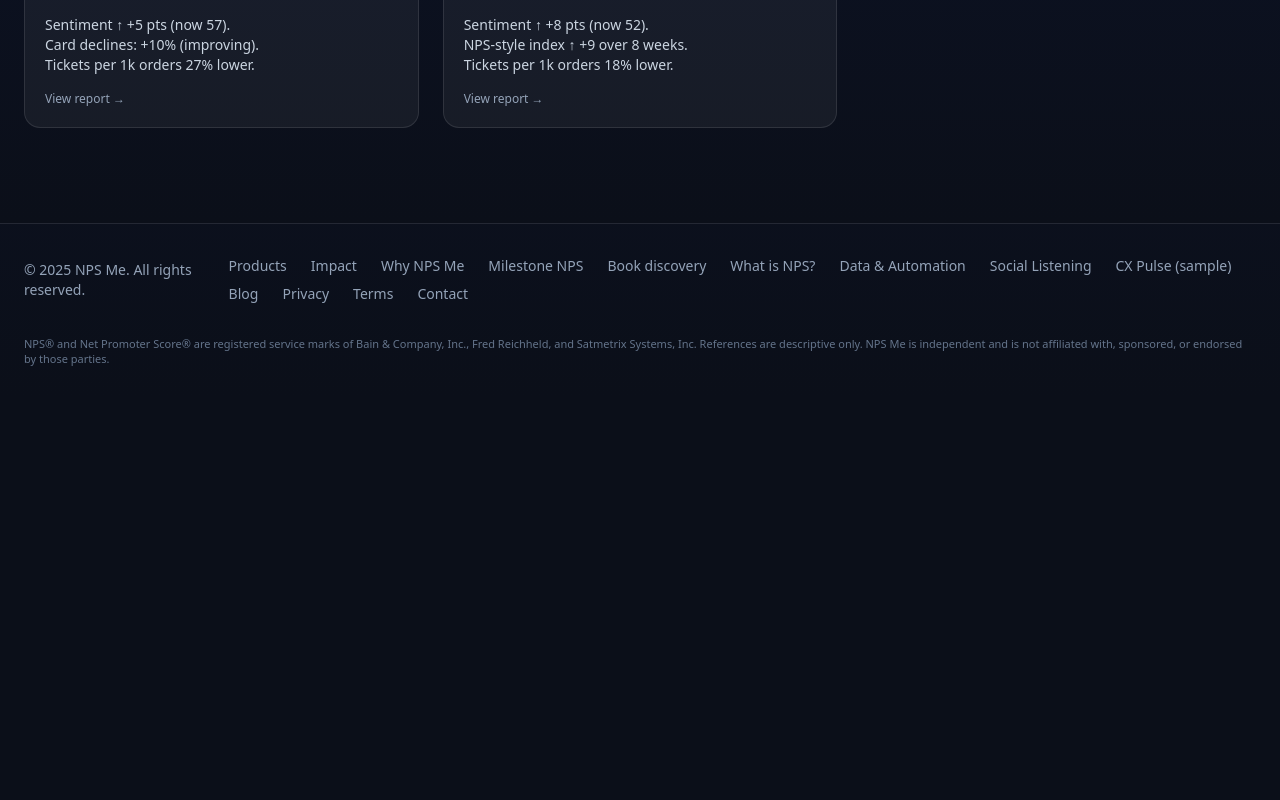
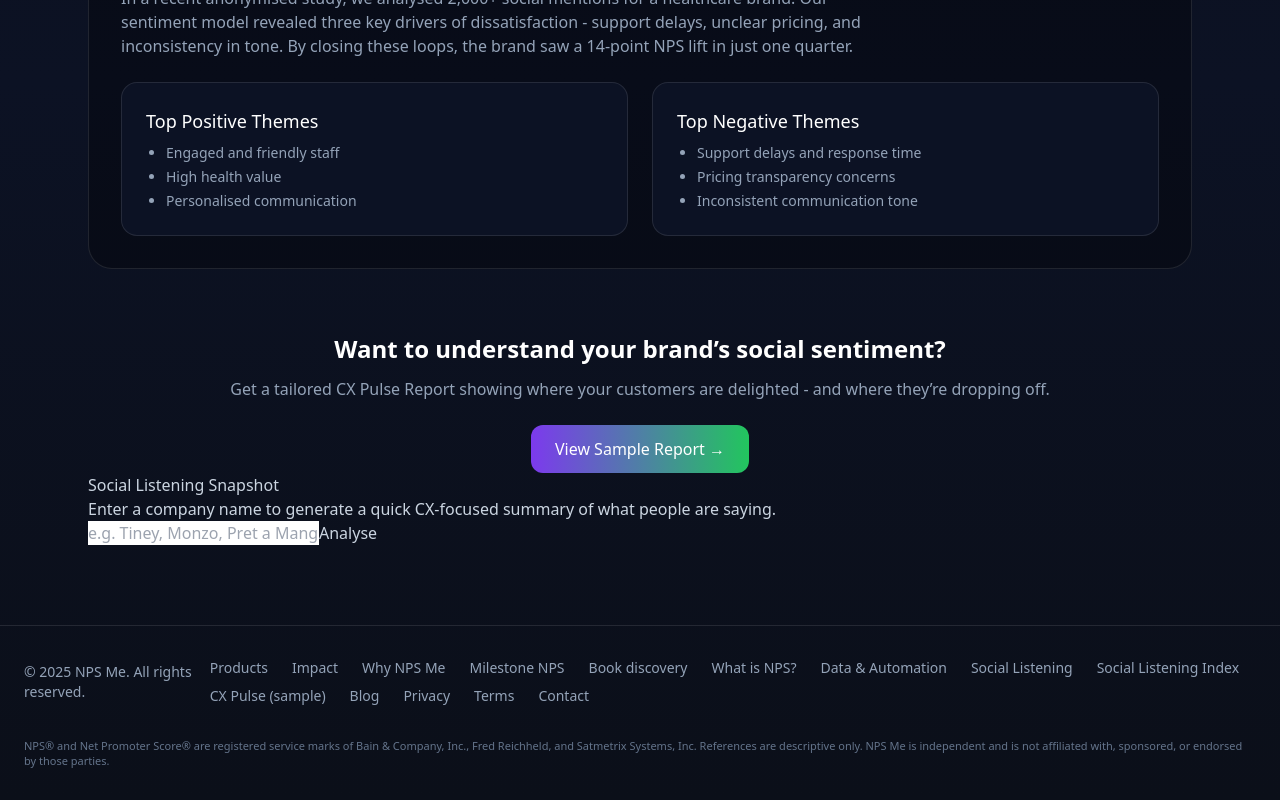
Before and after one commit to CasparRitchie/npsme-site, a React (Vite) app: page /social-listening in a window 1280 px wide. Shown: the part 638-1438 px from the top of the page. Before the commit the page ends 1036 px from the top, so only its background shows below. Built offline with nearby package versions, Linux system fonts and the light colour scheme.

Commit message:
Add social listening open AI

```diff
--- a/package.json
+++ b/package.json
@@ -24,6 +24,7 @@
     "inkscape": "^3.1.1",
     "lucide-react": "^0.545.0",
     "nodemailer": "^7.0.10",
+    "openai": "^6.9.0",
     "react": "^18.3.1",
     "react-dom": "^18.3.1",
     "react-helmet-async": "^2.0.5",
--- a/src/SocialListening.jsx
+++ b/src/SocialListening.jsx
@@ -2,6 +2,8 @@
 import React from "react";
 import { motion } from "framer-motion";
 import Seo from "./components/Seo"
+import SocialTicker from "./components/SocialTicker";
+
 
 export default function SocialListening() {
   return (
@@ -106,6 +108,7 @@ export default function SocialListening() {
           View Sample Report →
         </a>
       </div>
+      <SocialTicker />
     </section>
   );
 }
--- /dev/null
+++ b/src/components/SocialTicker.jsx
@@ -0,0 +1,83 @@
+import { useState } from "react";
+
+export default function SocialTicker() {
+  const [company, setCompany] = useState("");
+  const [result, setResult] = useState(null);
+  const [loading, setLoading] = useState(false);
+  const [error, setError] = useState("");
+
+  const handleSubmit = async (e) => {
+    e.preventDefault();
+    const trimmed = company.trim();
+    if (!trimmed) return;
+
+    setLoading(true);
+    setError("");
+    setResult(null);
+
+    try {
+      const res = await fetch(
+        `/api/social-summary?company=${encodeURIComponent(trimmed)}`
+      );
+      if (!res.ok) {
+        let message = `Request failed with status ${res.status}`;
+        try {
+          const text = await res.text();
+          if (text) message = text;
+        } catch (_) {}
+        throw new Error(message);
+      }
+      const data = await res.json();
+      setResult(data);
+    } catch (err) {
+      console.error("Social ticker error:", err);
+      setError("Sorry, something went wrong while fetching the summary.");
+    } finally {
+      setLoading(false);
+    }
+  };
+
+  return (
+    <section className="social-ticker">
+      <h2 className="social-ticker__title">Social Listening Snapshot</h2>
+      <p className="social-ticker__subtitle">
+        Enter a company name to generate a quick CX-focused summary of what
+        people are saying.
+      </p>
+
+      <form className="social-ticker__form" onSubmit={handleSubmit}>
+        <input
+          type="text"
+          value={company}
+          onChange={(e) => setCompany(e.target.value)}
+          placeholder="e.g. Tiney, Monzo, Pret a Manger"
+          className="social-ticker__input"
+        />
+        <button
+          type="submit"
+          className="social-ticker__button"
+          disabled={loading || !company.trim()}
+        >
+          {loading ? "Analysing…" : "Analyse"}
+        </button>
+      </form>
+
+      {error && <p className="social-ticker__error">{error}</p>}
+
+      {result && (
+        <div className="social-ticker__result">
+          <div className="social-ticker__meta">
+            <span className="social-ticker__company">
+              Company: <strong>{result.company}</strong>
+            </span>
+            <span className="social-ticker__timestamp">
+              Generated at:{" "}
+              {new Date(result.generated_at).toLocaleString()}
+            </span>
+          </div>
+          <p className="social-ticker__summary">{result.summary}</p>
+        </div>
+      )}
+    </section>
+  );
+}
--- a/src/routesManifest.js
+++ b/src/routesManifest.js
@@ -11,6 +11,7 @@ export const ROUTES_MANIFEST = [
 
   // Social Listening Index + dynamic anonymised reports
   { path: "/social-listening",                 label: "Social Listening",                 enabled: true,  inHeader: true,  inFooter: true  },
+  { path: "/social-listening-index",           label: "Social Listening Index",           enabled: true,  inHeader: true,  inFooter: true  },
   { path: "/social-listening/:slug",           label: "Social Listening Report",          enabled: true,  inHeader: false, inFooter: false },
   { path: "/cx-pulse-sample",                  label: "CX Pulse (sample)",                enabled: true,  inHeader: false, inFooter: true  },
 
--- a/src/routesRegistry.js
+++ b/src/routesRegistry.js
@@ -13,7 +13,7 @@ import CxPulseSample from "./CxPulseSample";
 import Privacy from "./Privacy";
 import Terms from "./Terms";
 
-// NEW pages
+import SocialListening from "./SocialListening";
 import SocialListeningIndex from "./pages/SocialListeningIndex";
 import SocialListeningReport from "./pages/SocialListeningReport";
 import BlogIndex from "./pages/BlogIndex";
@@ -39,7 +39,8 @@ const COMPONENTS = {
   "/data-automation": DataAutomationPage,
 
   // SocialListening pages
-  "/social-listening": SocialListeningIndex,
+  "/social-listening": SocialListening,
+  "/social-listening-index": SocialListeningIndex,
   "/social-listening/:slug": SocialListeningReport,
 
   // Blogs
```
Also changed, not shown: server.js (+80 -0 lines), 2 other files (tests, documents, lock files or other folders).
